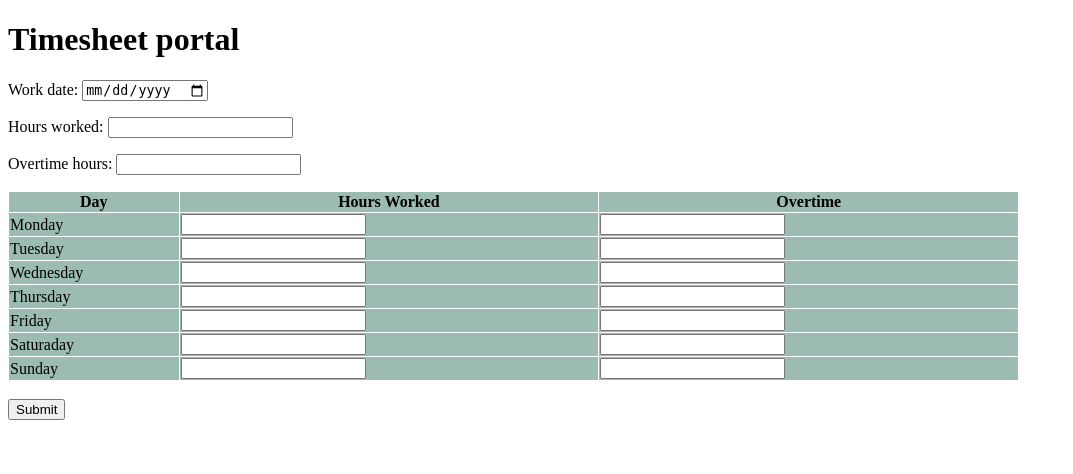
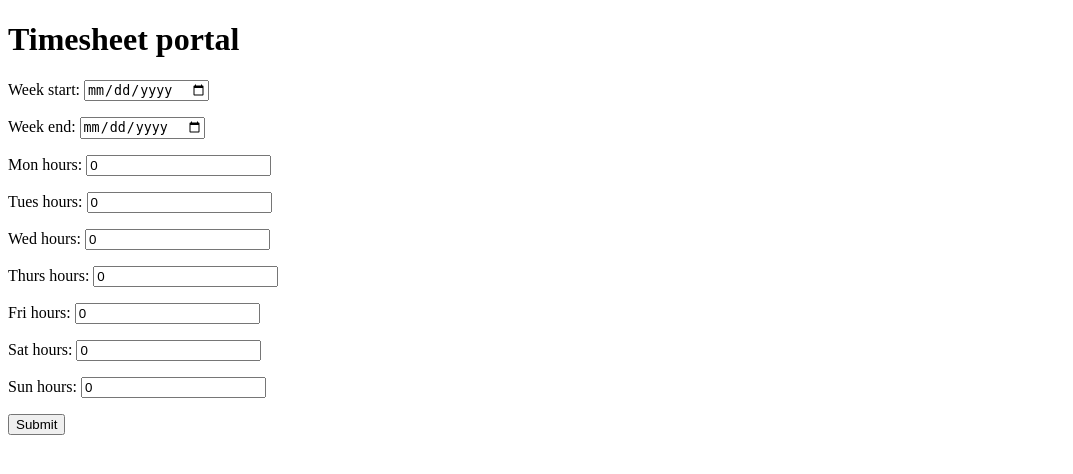
Before and after one commit to fsergent5/payroll-management-system, a Django app: template payroll/templates/payroll/timesheet_portal.html in a window 1280 px wide. Shown: the top 474 px of the page, without its empty margins (0-1073 px from the left). Run offline with Django 5.2, Linux system fonts and the light colour scheme; the template is opened without the code that fills it: values that come from a table or form of the project are taken from there, others are empty.

Commit message:
WIP: payroll system updates (UI + timesheet fixes)

```diff
--- a/payroll/forms.py
+++ b/payroll/forms.py
@@ -1,5 +1,5 @@
 from django import forms
-from .models import Department, Position, Employee, Attendance, Payroll
+from .models import Department, Position, Employee, Attendance, Payroll, Timesheet
 
 
 
@@ -50,3 +50,23 @@ class PayrollForm(forms.ModelForm):
             'pay_period_start': forms.DateInput(attrs={'type': 'date'}),
             'pay_period_end': forms.DateInput(attrs={'type': 'date'}),
         }
+
+
+class TimesheetForm(forms.ModelForm):
+    class Meta:
+        model = Timesheet
+        fields = [
+            'week_start',
+            'week_end',
+            'mon_hours',
+            'tues_hours',
+            'wed_hours',
+            'thurs_hours',
+            'fri_hours',
+            'sat_hours',
+            'sun_hours'
+        ]
+        widgets = {
+            'week_start': forms.DateInput(attrs={'type': 'date'}),
+            'week_end': forms.DateInput(attrs={'type': 'date'}),
+        }
--- a/payroll/templates/payroll/employer_dashboard.html
+++ b/payroll/templates/payroll/employer_dashboard.html
@@ -118,7 +118,7 @@
         }
 
         button {
-            background-color: #2d6cdf;
+            background-color: #3f8672;
             color: white;
             border: none;
             padding: 10px 16px;
@@ -127,7 +127,7 @@
         }
 
         button:hover {
-            background-color: #1d56b3;
+            background-color: #082e23;
         }
 
         table {
@@ -180,6 +180,8 @@
         <form method="POST">
             {% csrf_token %}
             <input type="hidden" name="form_type" value="employee">
+            <input type="text" name="username" placeholder="Username" required>
+            <input type="password" name="password" placeholder="Password" required>
             {{ employee_form.as_p }}
             <button type="submit">Add Employee</button>
         </form>
--- a/payroll/templates/payroll/login.html
+++ b/payroll/templates/payroll/login.html
@@ -37,6 +37,7 @@ input[type=submit] {
 
 </style>
 
+</div>
 <div>
     <h1>Login Portal</h1>
 
--- a/payroll/templates/payroll/timesheet_portal.html
+++ b/payroll/templates/payroll/timesheet_portal.html
@@ -8,60 +8,11 @@
 </div>
 <form method="POST">
     {% csrf_token %}
+
     {{ form.as_p }}
-<table  style="width:80%">
-    <tr>
-    <th>Day </th>
-    <th>Hours Worked </th>
-    <th>Overtime</th>
-    </tr>
-    <tr>
-     <td> Monday </td>
-     <td><input type="text" id= "mon_hours" name="mon_hours"></td>
-     <td><input type="text" id= "mon_overtime" name="mon_overtime"></td>
-    </tr>
-     <tr>
-     <td> Tuesday </td>
-     <td><input type="text" id= "tues_Hours" name="hours"></td>
-     <td><input type="text" id= "tues_overtime" name="tues_overtime"></td>
 
-     </tr>
-    <tr>
-     <td> Wednesday </td>
-     <td><input type="text" id= "wed_Hours" name="wed_Hours"></td>
-     <td><input type="text" id= "wed_overtime" name="wed_overtime"></td>
-
-    </tr>
-    <tr>
-     <td> Thursday </td>
-     <td><input type="text" id= "thurs_hours" name="thurs_hours"></td>
-     <td><input type="text" id= "thurs_overtime" name="thurs_overtime"></td>
-
-    </tr>
-    <tr>
-    <td> Friday </td>
-    <td><input type="text" id= "fri_hours" name="fri_hours"></td>
-    <td><input type="text" id= "fri_overtime" name="fri_overtime"></td>
-
-    </tr>
-    <tr>
-    <td> Saturaday </td>
-    <td><input type="text" id= "sat_hours" name="sat_hours"></td>
-    <td><input type="text" id= "sat_overtime" name="sat_overtime"></td>
-
-    </tr>
-    <tr>
-    <td> Sunday </td>
-    <td><input type="text" id= "sun_hours" name="sun_hours"></td>
-    <td><input type="text" id= "sun_overtime" name="sun_overtime"></td>
-
-    </tr>
-
-</table>
-<br>
-    <input type="submit" value="Submit">
-    </br>
-    </head>
+    <button type="submit">Submit</button>
+</form>
 </html>
 <style>
  table, th, td {
--- a/payroll_system/settings.py
+++ b/payroll_system/settings.py
@@ -48,6 +48,7 @@ MIDDLEWARE = [
     'django.contrib.auth.middleware.AuthenticationMiddleware',
     'django.contrib.messages.middleware.MessageMiddleware',
     'django.middleware.clickjacking.XFrameOptionsMiddleware',
+
 ]
 
 ROOT_URLCONF = 'payroll_system.urls'
@@ -61,6 +62,7 @@ TEMPLATES = [
             'context_processors': [
                 'django.template.context_processors.request',
                 'django.contrib.auth.context_processors.auth',
+                'django.contrib.messages.context_processors.messages',
                 'django.contrib.messages.context_processors.messages',
             ],
         },
```
Also changed, not shown: payroll/templates/payroll/employee_portal.html (+32 -0 lines), payroll/views.py (+34 -31 lines), payroll/migrations/0001_initial.py, payroll/migrations/0002_timesheet.py (added).
